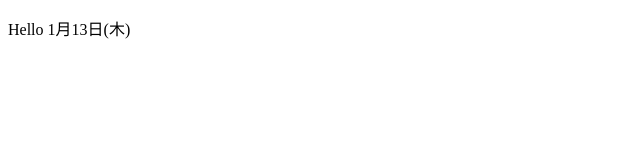
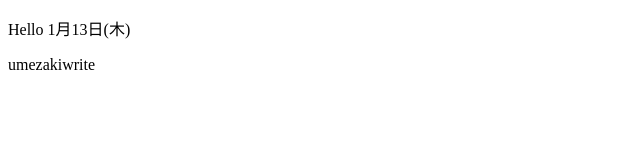
Before and after one commit to Dsasakisasaki/sasakiProject, a plain HTML site: page index.html in a window 1280 px wide. Shown: the whole page, without its empty margins (0-640 px from the left). Drawn offline with Linux system fonts and the light colour scheme.

Commit message:
pタグ追加

```diff
--- a/index.html
+++ b/index.html
@@ -6,5 +6,6 @@
 	</head>
 	<body>
 		<p>Hello 1月13日(木)</p>
+		<p>umezakiwrite</p>
 	</body>
 </html>
```
